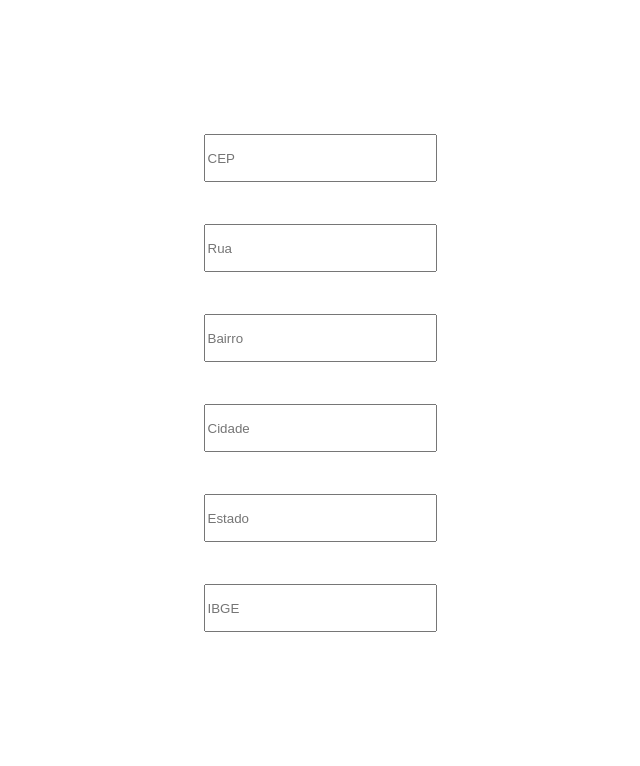
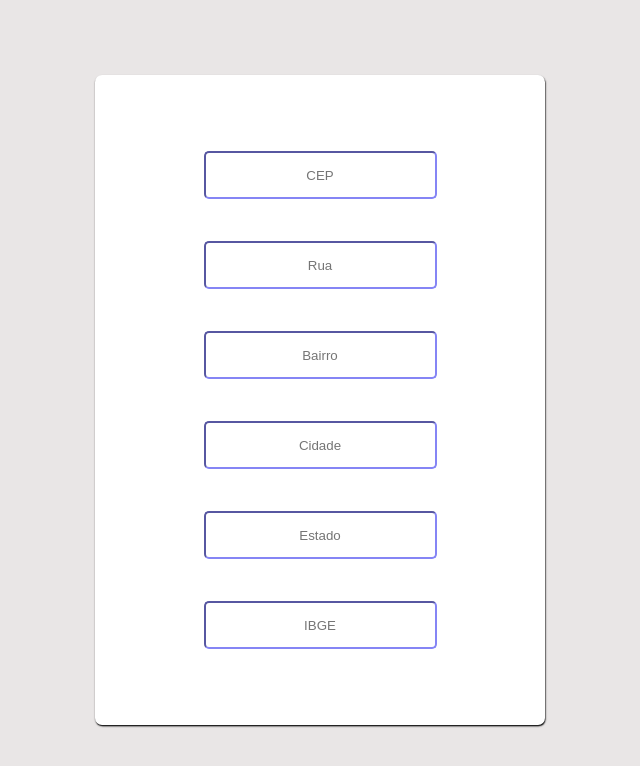
Before and after one commit to RafaelFerreiraFontes/CEP-Example, a plain HTML site: page index.html in a window 1280 px wide. Shown: the whole page, without its empty margins (320-960 px from the left). Drawn offline with Linux system fonts and the light colour scheme.

Commit message:
Update Style

```diff
--- a/styles/main.css
+++ b/styles/main.css
@@ -1,22 +1,61 @@
+body
+{
+    display: flex;
+
+    width: 100vw;
+
+    height: 100vh;
+
+    background-color: rgb(233, 230, 230);
+
+    margin: 0 auto;
+
+    align-items: center;
+
+    justify-content: center;
+
+}
+
 #container
 {
     display: flex;
-    width: 750px;
-    height: 750px;
+
+    width: 450px;
+
+    height: 650px;
+
     margin: 0 auto;
+
     align-items: center;
+
     justify-content: center;
+
     background-color: #fff;
+
+    border-radius: 7px;
+
+    box-shadow: 0.5px 1.25px 1.5px rgb(0 0 0 /10);
 }
 
 input
 {
+    display: flex;
 
     width: 225px;
+
     height: 42px;
 
-    display: flex;
     margin: 42px auto;
+
     align-items: center;
+
     align-content: center;
+
+    border-radius: 5px;
+
+    border-color: rgb(133, 133, 245);
+
+    text-align: center;
+
+    outline-color: rgb(133, 133, 245);
 }
```
